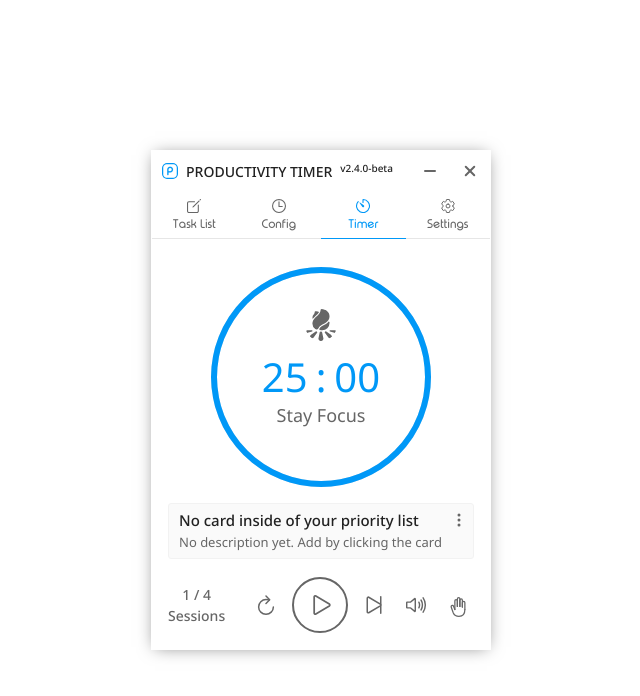
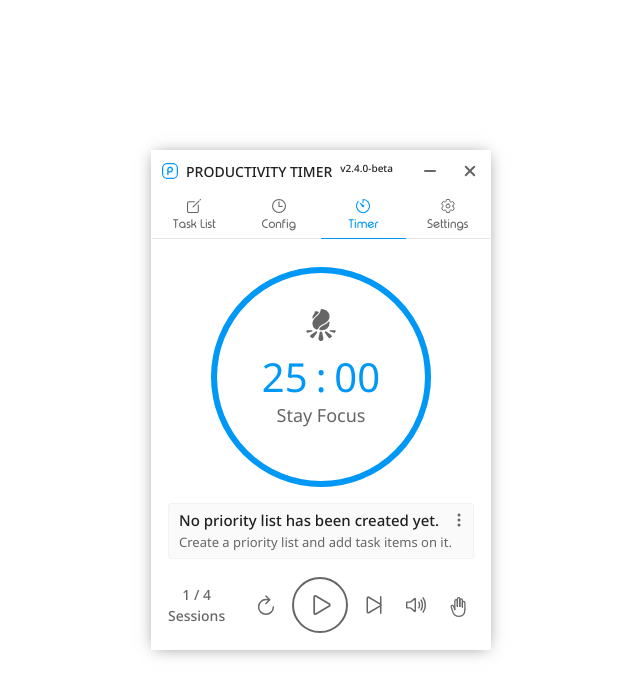
Before and after one commit to devaurora62/pomatez, a React (Create React App) app in the folder app/: page / in a window 1280 px wide. Shown: the top 696 px of the page, without its empty margins (319-959 px from the left). Built offline with nearby package versions, Linux system fonts and the light colour scheme.

Commit message:
refactor(timer_note): improved user experience by displaying right task note on different scenarios

```diff
--- a/app/package.json
+++ b/app/package.json
@@ -96,7 +96,7 @@
     "@types/react-router-dom": "^5.1.5",
     "@types/styled-components": "^5.1.0",
     "@types/uuid": "^8.0.0",
-    "electron": "^8.3.0",
+    "electron": "^9.0.0",
     "electron-builder": "^22.6.1",
     "say": "^0.16.0",
     "semantic-release": "^17.0.7",
--- a/app/src/routes/Timer/TimerNote.tsx
+++ b/app/src/routes/Timer/TimerNote.tsx
@@ -42,21 +42,50 @@ const TimerNote: React.FC = () => {
   const [showOptions, setShowOptions] = useTargetOutside({ ref: optionRef });
 
   const setTaskCardDoneCallback = () => {
-    if (isObjectEmpty(priorityCard)) return;
-    dispatch(setTaskCardDone(priorityList?._id, priorityCard?._id));
+    if (!isObjectEmpty(priorityCard)) {
+      dispatch(setTaskCardDone(priorityList?._id, priorityCard?._id));
+    }
     setShowOptions(false);
   };
 
   const skipTaskCardCallback = () => {
-    if (isObjectEmpty(priorityCard)) return;
-    dispatch(skipTaskCard(priorityList?._id));
+    if (!isObjectEmpty(priorityCard)) {
+      dispatch(skipTaskCard(priorityList?._id));
+    }
     setShowOptions(false);
   };
 
   const deleteTaskCardCallback = () => {
-    if (isObjectEmpty(priorityCard)) return;
-    dispatch(removeTaskCard(priorityList?._id, priorityCard?._id));
+    if (!isObjectEmpty(priorityCard)) {
+      dispatch(removeTaskCard(priorityList?._id, priorityCard?._id));
+    }
     setShowOptions(false);
+  };
+
+  const getTaskNoteHeading = () => {
+    if (isObjectEmpty(priorityList)) {
+      return "No priority list has been created yet.";
+    } else {
+      if (priorityCard?.text) {
+        return priorityCard?.text.truncate(36);
+      }
+      return "No task item on your priority list.";
+    }
+  };
+
+  const getTaskNoteDescription = () => {
+    if (isObjectEmpty(priorityList)) {
+      return "Create a priority list and add task items on it.";
+    } else {
+      if (isObjectEmpty(priorityCard)) {
+        return "Add at least one item on your priority list.";
+      } else {
+        if (priorityCard?.description) {
+          return priorityCard?.description.truncate(43);
+        }
+        return "There's no description yet added on this card.";
+      }
+    }
   };
 
   return (
@@ -98,14 +127,10 @@ const TimerNote: React.FC = () => {
 
         <StyledTimerNoteHeader>
           <StyledTimerNoteHeading>
-            {priorityCard?.text
-              ? priorityCard?.text.truncate(36)
-              : "No card inside of your priority list"}
+            {getTaskNoteHeading()}
           </StyledTimerNoteHeading>
           <StyledTimerNoteDescription>
-            {priorityCard?.description
-              ? priorityCard?.description.truncate(43)
-              : "No description yet. Add by clicking the card"}
+            {getTaskNoteDescription()}
           </StyledTimerNoteDescription>
         </StyledTimerNoteHeader>
       </StyledTimerNoteWrapper>
--- a/app/src/styles/routes/timer/control.ts
+++ b/app/src/styles/routes/timer/control.ts
@@ -28,7 +28,7 @@ type ControlProps = { type?: TimerTypes["timerType"] };
 
 export const StyledControl = styled.div<ControlProps>`
   width: 100%;
-  height: 100%;
+  height: 9.2rem;
 
   padding: 0.8rem 1.6rem;
 
--- a/app/src/styles/routes/timer/timer.ts
+++ b/app/src/styles/routes/timer/timer.ts
@@ -8,7 +8,7 @@ export const StyledTimer = styled.main`
   padding-top: 1.2rem;
 
   display: grid;
-  grid-template-rows: 1fr 5.6rem 9.2rem;
+  grid-template-rows: 1fr;
   align-items: end;
 
   animation: enterFromBottom 160ms ease;
```
Also changed, not shown: 1 other file (tests, documents, lock files or other folders).
